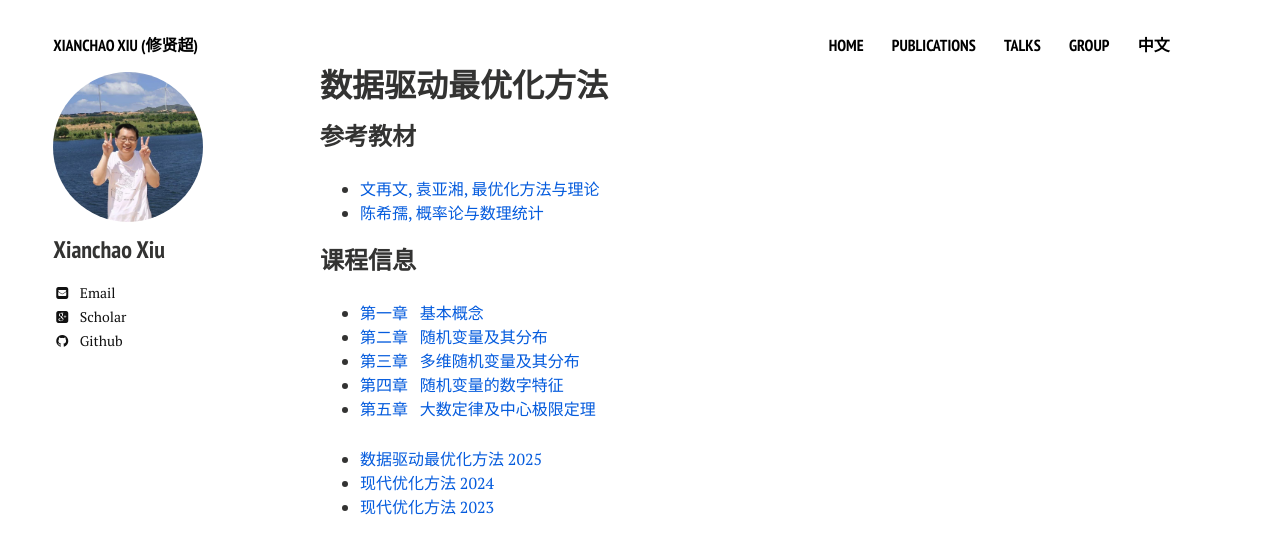
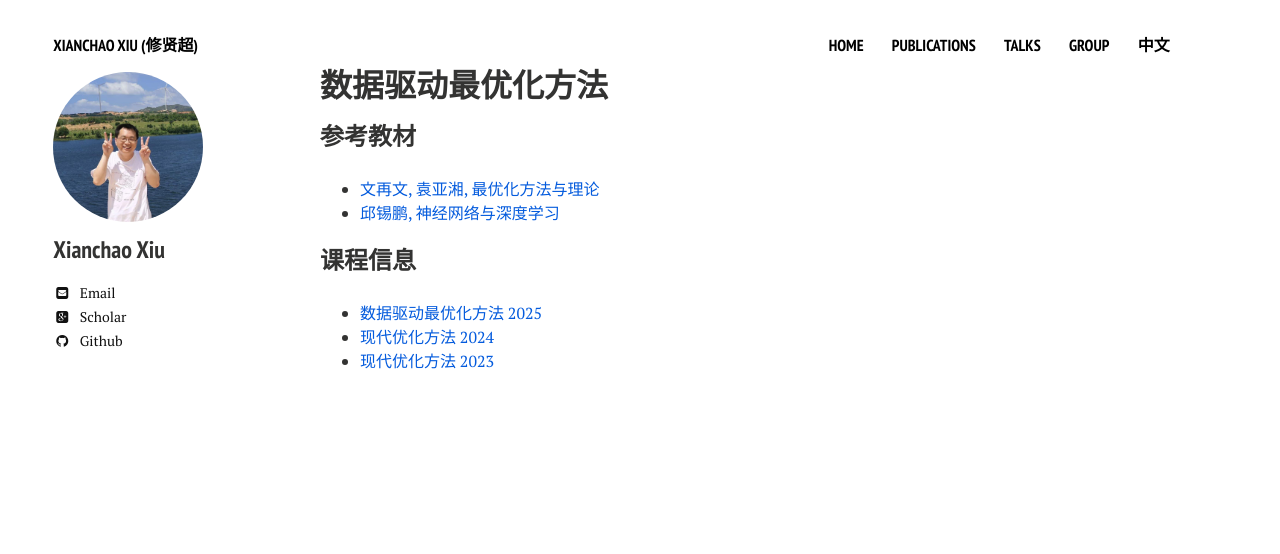
Before and after one commit to xianchaoxiu/xianchaoxiu.github.io, a Jekyll site: the page built from chinese/course/OPT/index.md, in a window 1280 px wide. Shown: the top 554 px of the page. Built offline with Jekyll 4.4.1, drawn with Linux system fonts in a browser that asks for light colours; nearby versions of some CDN libraries.

Commit message:
Update index.md

```diff
--- a/chinese/course/OPT/index.md
+++ b/chinese/course/OPT/index.md
@@ -7,17 +7,9 @@ share: false
 
 ### 参考教材
 * <a href="http://faculty.bicmr.pku.edu.cn/~wenzw/optbook.html" class="textlink" target="_blank"> 文再文, 袁亚湘, 最优化方法与理论</a><br>
-* <a href="https://item.jd.com/12112157.html" class="textlink" target="_blank"> 陈希孺, 概率论与数理统计 </a><br>
+* <a href="https://nndl.github.io/" class="textlink" target="_blank"> 邱锡鹏, 神经网络与深度学习 </a><br>
 
 ### 课程信息
-* <a href="../PRO/基本概念.pdf" class="textlink" target="_blank">  第一章 &nbsp;  基本概念<br>
-* <a href="../PRO/随机变量及其分布.pdf" class="textlink" target="_blank">  第二章 &nbsp;  随机变量及其分布<br>
-* <a href="../PRO/多维随机变量及其分布.pdf" class="textlink" target="_blank">  第三章 &nbsp;  多维随机变量及其分布<br>
-* <a href="../PRO/随机变量的数字特征.pdf" class="textlink" target="_blank"> 第四章 &nbsp;  随机变量的数字特征 <br>
-* <a href="../PRO/大数定律及中心极限定理.pdf" class="textlink" target="_blank"> 第五章 &nbsp;  大数定律及中心极限定理<br>
-
-
-
 * <a href="https://xianchaoxiu.github.io/chinese/course/OPT/2025" class="textlink" target="_blank"> 数据驱动最优化方法 2025 </a><br>
 * <a href="https://xianchaoxiu.github.io/chinese/course/OPT/2024" class="textlink" target="_blank"> 现代优化方法 2024 </a><br>
 * <a href="https://xianchaoxiu.github.io/chinese/course/OPT/2023" class="textlink" target="_blank"> 现代优化方法 2023 </a><br>
```
